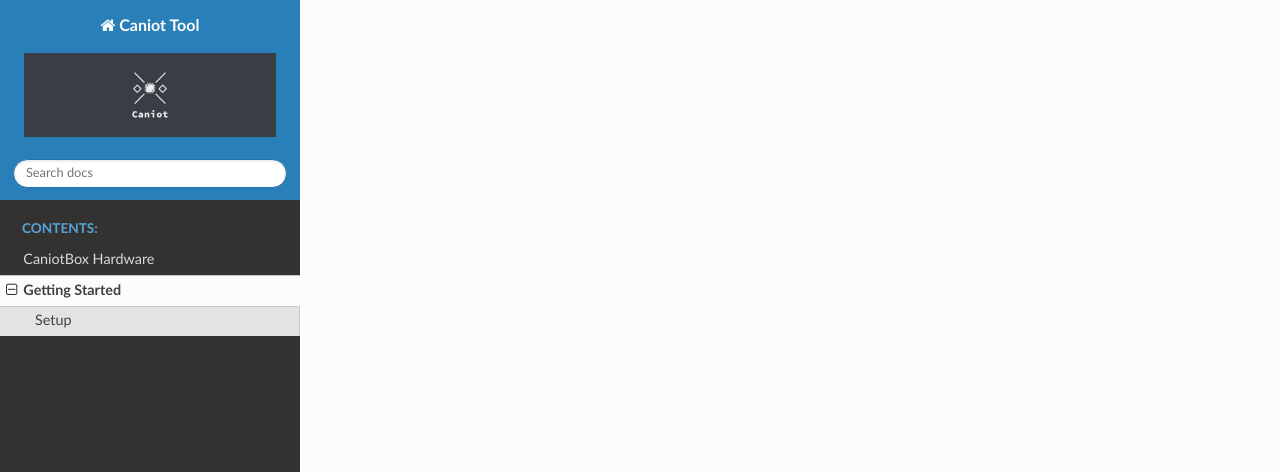
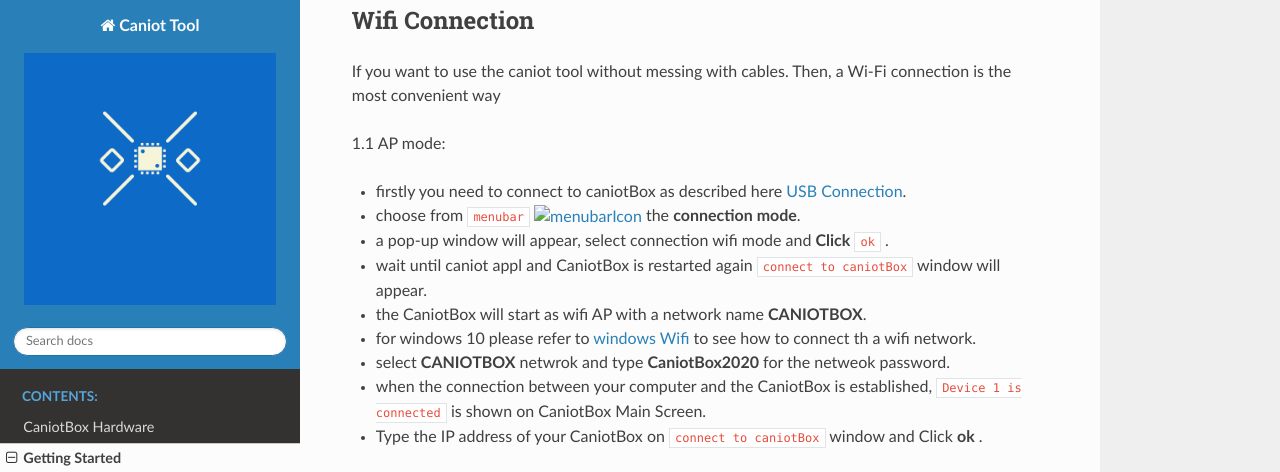
Before and after one commit to caniot/caniot_tools, a Sphinx documentation site: the page built from docs/source/getting-started-caniot.rst, in a window 1280 px wide and 1400 px high, scrolled down 1835 px. Shown: the top 472 px of the window. Built offline with Sphinx 7.4.7 and the Read the Docs theme 2.0.0, drawn with Linux system fonts in a browser that asks for light colours; some of the changed text lies outside the part shown; grey boxes are pictures that could not be loaded.

Commit message:
more descriptions added

```diff
--- a/docs/source/Hardware.rst
+++ b/docs/source/Hardware.rst
@@ -3,7 +3,7 @@
 CaniotBox Hardware
 ====================================
 
-The CaniotBox is a small, inexpensive ESP32 based USB/Wifi to CAN/LIN/K-LINE adapter. The CaniotBox logs in as a virtual serial port on your computer and acts as an interface between serial line and CAN bus. With the Caniot Application, the CaniotBox can be operated as a native CAN interface under Windows/Linux and macOS. it supports both standard CAN and CAN-FD.
+The CaniotBox is a small, inexpensive ESP32 based USB/Wifi to CAN/LIN/K-LINE adapter. The CaniotBox logs in as a virtual serial port on your computer and acts as an interface between serial line and your bus. With the Caniot Application, the CaniotBox can be operated as a native Bus interface under Windows/Linux and macOS. it supports both standard CAN and CAN-FD for the CAN protocol.
 
 Specifications
 ---------------
--- a/docs/source/conf.py
+++ b/docs/source/conf.py
@@ -32,7 +32,7 @@
 html_static_path = ['_static']
 html_favicon = './images/favicon.png'
 html_title = 'Caniot Tool'
-html_logo = './images/twitter_header_photo_2.png'
+html_logo = './images/logo.png'
 html_theme_options = {
     'logo_only': False,
     'display_version': True,
--- a/docs/source/getting-started-caniot.rst
+++ b/docs/source/getting-started-caniot.rst
@@ -7,18 +7,179 @@
 Setup
 -----
 
-.. note:: for the first use or after Factory Reset,Caniot Application need access to the Internet to Download and  ``Registering`` your software.If you do not have access to the Internet, the application will be closed after 10 seconds.
+.. note:: for the first use or after Factory Reset,Caniot Application need access to the Internet to  ``Register`` your software.If you do not have access to the Internet, the application will be closed after 10 seconds.
 
-    1. To begin, download and install Caniot Application for your OS from the `Caniot download page`_
 
-    2. With the CaniotBox plugged into your computer, start the Caniot Application. If this is the first time you are using your caniot Tool or after a Factory Reset,
-    the Caniot Application will ask you to enter your ``application Key`` . we recommend you to read the license first.
 
-    3. after you have entered the application key and the registration was successful, you have to select a work Directory, in this Directory named ``Caniot_data``  you will found later all Settings and Configurations stored during run time from Caniot Application.
+
+1. To begin, download and install Caniot Application for your OS from the `Caniot download page`_
+
+2. With the CaniotBox plugged into your computer, start the Caniot Application. If this is the first time you are using your caniot Tool or after a Factory Reset,the Caniot Application will ask you to enter your ``application Key`` . we recommend you to read the license first.
+
+3. after you have entered the application key and the registration was successful, you have to select a work Directory, in this Directory named ``Caniot_data``  you will found later all Settings and Configurations stored during run time from Caniot Application.
+
+.. only:: html
 
     .. video:: _static/intro.mp4
-       :width: 600
+       :width: 675
        :height: 400
 
 
+
+.. only:: latex
+
+    .. figure:: /images/Caniot_key_window.png
+       :align: center
+       :height: 500
+       :width: 900
+       :alt: caniot logo
+
+       *enter your provided Key*
+.. only:: latex
+
+    .. figure:: /images/Caniot_dir_window.png
+       :align: center
+       :height: 500
+       :width: 900
+       :alt: caniot logo
+
+       *enter Work directory*
+
+
+.. _usb howTo:
+
+USB Connection
+---------------
+
+.. note::
+
+    **Linux and Mac**
+
+    Drivers are not required on Linux and Mac. The CaniotBox will appear as a USB CDC device: /dev/ttyACMX or /dev/ttyUSBX on Linux or /dev/cu.usbmodemXXXX on on Mac.
+
+    **Windows**
+
+    Modern versions of Windows do not require a driver for USB-CDC devices, and the CaniotBox will enumerate properly after plugging in.
+
+
+If one or more CaniotBoxes are connected to your computer, a pop-up window will appear listing their virtual serial ports, please select one and click **start** button.
+
+.. only:: html
+
+   .. video:: _static/usb_start.mp4
+       :width: 675
+       :height: 400
+
+.. only:: latex
+
+   .. figure:: /images/usb_start.png
+      :align: center
+      :height: 500
+      :width: 900
+      :alt: caniot logo
+
+      *press start button to connect*
+
+
+
+
+Wifi Connection
+----------------
+
+If you want to use the caniot tool without messing with cables. Then, a Wi-Fi connection is the most convenient way
+
+1.1 AP mode:
+
+
+* firstly you need to connect to caniotBox as described here :ref:`usb howTo`.
+* choose from ``menubar``   |menubarIcon|   the **connection mode**.
+* a pop-up window will appear, select connection wifi mode and **Click** ``ok``  .
+* wait until caniot appl and CaniotBox is restarted again ``connect to caniotBox`` window will appear.
+* the CaniotBox will start as wifi AP with a network name **CANIOTBOX**.
+* for windows 10 please refer to `windows Wifi`_ to see how to connect th a wifi network.
+* select **CANIOTBOX** netwrok and type **CaniotBox2020** for the netweok password.
+* when the connection between your computer and the CaniotBox is established, ``Device 1 is connected`` is shown on CaniotBox Main Screen.
+* Type the IP address of your CaniotBox on ``connect to caniotBox`` window and Click **ok** .
+
+
+.. only:: html
+
+   .. video:: _static/wifi_start.mp4
+      :width: 675
+      :height: 400
+
+
+.. only:: latex
+
+   .. figure:: /images/wifi_start2.png
+      :align: center
+      :height: 500
+      :width: 900
+
+      *select connection mode from menubar*
+
+
+   .. figure:: /images/wifi_start0.png
+      :align: center
+      :height: 500
+      :width: 900
+
+      *select connection wifi mode*
+
+   .. figure:: /images/wifi_start.png
+      :align: center
+      :height: 500
+      :width: 900
+
+      *type you caniotBox adress and press ok button to connect*
+
+1.2 Station client mode:
+
+
+* firstly you need to connect to caniotBox as described here :ref:`usb howTo`.
+* choose from ``menubar``   |menubarIcon|   the **connection mode**.
+* a pop-up window will appear, select connection wifi mode and **Click** ``ok``  .
+* wait until caniot appl and CaniotBox is restarted again ``connect to caniotBox`` window will appear.
+* the CaniotBox will start as wifi AP with a network name **CANIOTBOX**.
+* for windows 10 please refer to `windows Wifi`_ to see how to connect th a wifi network.
+* select **CANIOTBOX** netwrok and type **CaniotBox2020** for the netweok password.
+* when the connection between your computer and the CaniotBox is established, ``Device 1 is connected`` is shown on CaniotBox Main Screen.
+* Type the IP address of your CaniotBox on ``connect to caniotBox`` window and Click **ok** .
+
+
+.. only:: html
+
+   .. video:: _static/wifi_start.mp4
+      :width: 675
+      :height: 400
+
+
+.. only:: latex
+
+   .. figure:: /images/wifi_start2.png
+      :align: center
+      :height: 500
+      :width: 900
+
+      *select connection mode from menubar*
+
+
+   .. figure:: /images/wifi_start0.png
+      :align: center
+      :height: 500
+      :width: 900
+
+      *select connection wifi mode*
+
+   .. figure:: /images/wifi_start.png
+      :align: center
+      :height: 500
+      :width: 900
+
+      *type you caniotBox adress and press ok button to connect*
+
+.. _windows Wifi: https://support.microsoft.com/en-us/windows/connect-to-a-wi-fi-network-in-windows-1f881677-b569-0cd5-010d-e3cd3579d263
+
 .. _Caniot download page: https://github.com/caniot/caniot-tool
+.. |menubarIcon| image:: images/menubar.png
+                 :scale: 30 %
--- a/docs/source/index.rst
+++ b/docs/source/index.rst
@@ -38,9 +38,12 @@
     * DBC/LDF decode data to physical values and plot
     * Support ISO-TP 15765-2 and UDS ISO 14229.
     * CaniotBox has simple logger which writes everything from CAN/LIN bus to csv file on a SD card (8-32GB).
+    * CaniotBox can be used on standalone mode to simulate your bus without the need  to use the Caniot Appl with your computer.
     * stream real-time data via USB or TCP Connection to your PC.
     * stream real-time data to your own MQTT Server.
+    * It supports CAN 2.0A and 2.0B  and CANFD protocol.
     * Caniot application updates.
+    * The last saved user preferences are loaded automatically at the start of application.
 
 .. important:: Caniot tool is an enginnering sample and is not fully tested.This part should only be used for functional evaluation and proof of concept, not for production or end of use.
 
```
Also changed, not shown: docs/source/images/Caniot_connection_usb.PNG (deleted), docs/source/images/favicon.png, docs/source/images/logo.png, docs/source/images/menubar.PNG (added), docs/source/images/twitter_header_photo_2.png (deleted), docs/source/images/usb_start.PNG (added), docs/source/images/wifi_start.PNG (added), docs/source/images/wifi_start0.PNG (added), docs/source/images/wifi_start2.PNG (added), 3 other files.
